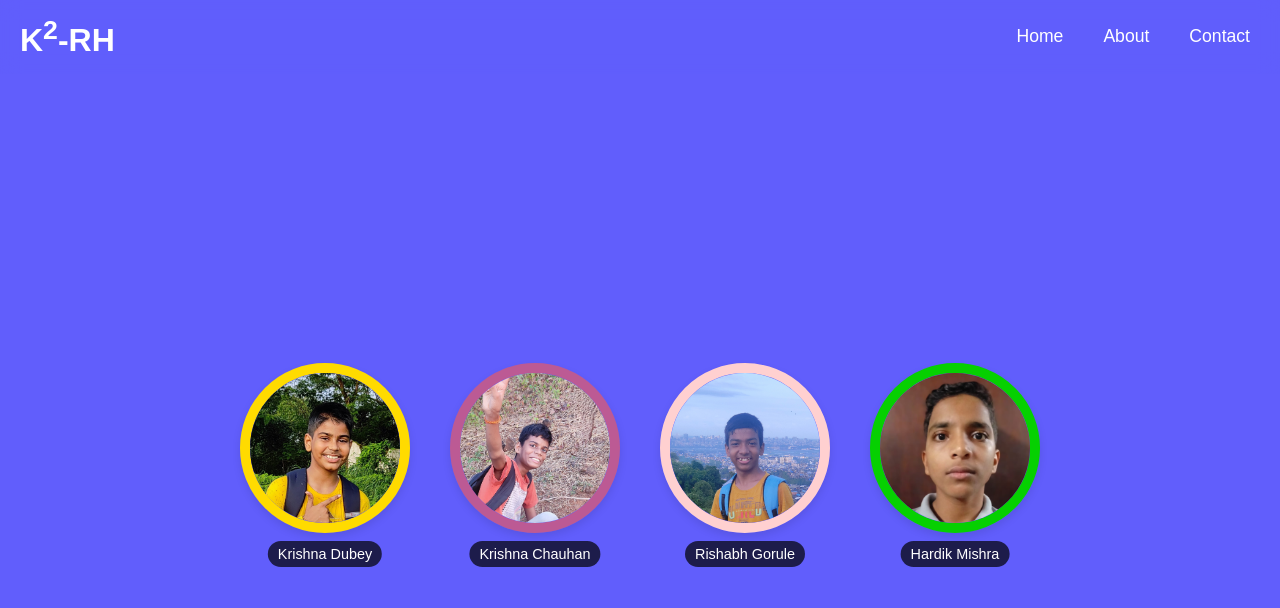
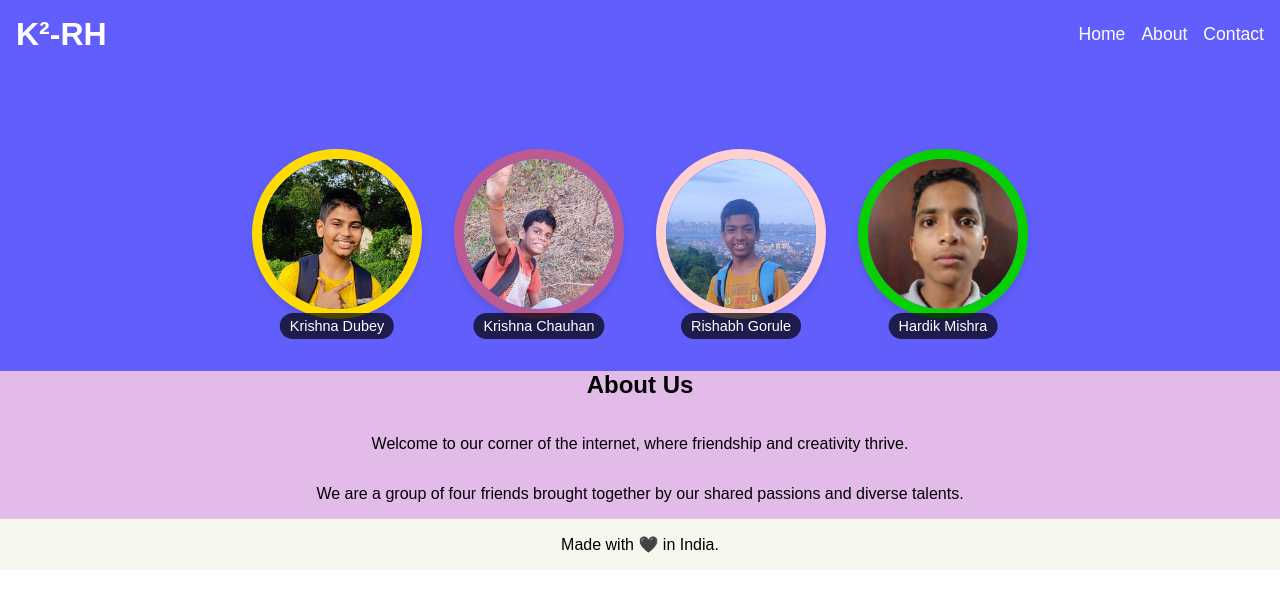
Before and after one commit to ksquare-rh/ksquare-rh, a plain HTML site: page index.html in a window 1280 px wide. Drawn offline with Linux system fonts and the light colour scheme; a web font is replaced by a local one.

Commit message:
Add files via upload

```diff
--- a/index.html
+++ b/index.html
@@ -1,46 +1,55 @@
 <!DOCTYPE html>
 <html lang="en">
-
 <head>
     <meta charset="UTF-8">
     <meta name="viewport" content="width=device-width, initial-scale=1.0">
-    <title>KSquare-RH</title>
+    <title>K²-RH</title>
     <link rel="stylesheet" href="./style.css">
-    <link rel="preconnect" href="https://fonts.googleapis.com">
-    <link rel="preconnect" href="https://fonts.gstatic.com" crossorigin>
     <link href="https://fonts.googleapis.com/css2?family=Baloo+Bhaijaan+2:wght@400..800&display=swap" rel="stylesheet">
 </head>
-
 <body>
-    <header class="header">
-        <div class="logo">
-            <h1 class="heading">K<sup>2</sup>-RH</h1>
-        </div>
-        <nav class="navbar">
-            <a href="#">Home</a>
-            <a href="#">About</a>
-            <a href="#">Contact</a>
+    <header>
+        <h1>K²-RH</h1>
+        <nav>
+            <a href="#home">Home</a>
+            <a href="#about">About</a>
+            <a href="#contact">Contact</a>
         </nav>
     </header>
 
-    <div class="images">
+    <main>
+        <section id="home">
+            <div class="image-row">
             <div class="image-container">
-            <img class="k1" src="/assets/KrishD.jpg" alt="KrishD">
-            <div class="image-caption">Krishna Dubey</div>
+                <img src="./assets/KrishD.jpg" alt="Krishna Dubey">
+                <p>Krishna Dubey</p>
             </div>
             <div class="image-container">
-            <img class="k2" src="/assets/KrishC.jpg" alt="KrishC">
-            <div class="image-caption">Krishna Chauhan</div>
+                <img src="./assets/KrishC.jpg" alt="Krishna Chauhan">
+                <p>Krishna Chauhan</p>
             </div>
             <div class="image-container">
-            <img class="r1" src="/assets/RishG.jpg" alt="RishG">
-            <div class="image-caption">Rishabh Gorule</div>
+                <img src="./assets/RishG.jpg" alt="Rishabh Gorule">
+                <p>Rishabh Gorule</p>
             </div>
             <div class="image-container">
-            <img class="h1" src="/assets/Hardik1.jpg" alt="Hardik1">
-            <div class="image-caption">Hardik Mishra</div>
+                <img src="./assets/Hardik1.jpg" alt="Hardik Mishra">
+                <p>Hardik Mishra</p>
             </div>
             </div>
+        </section>
+
+        <section id="about">
+            <h2>About Us</h2>
+            <p>Welcome to our corner of the internet, where friendship and creativity thrive.</p>
+            <p>We are a group of four friends brought together by our shared passions and diverse talents.</p>
+        </section>
+
+        <section id="contact">
+            <p>Made with 🖤 in India.</p>
+        </section>
+    </main>
+
+    <script src="./script.js"></script>
 </body>
-
 </html>
--- /dev/null
+++ b/script.js
@@ -0,0 +1,9 @@
+document.querySelectorAll('a[href^="#"]').forEach(anchor => {
+    anchor.addEventListener('click', function (e) {
+        e.preventDefault();
+
+        document.querySelector(this.getAttribute('href')).scrollIntoView({
+            behavior: 'smooth'
+        });
+    });
+});
--- a/style.css
+++ b/style.css
@@ -1,76 +1,69 @@
-:root {
-    --primary-color: #615EFC;
-    --text-color: #FFFFFF;
-    --k1-border: #FFDB00;
-    --k2-border: #BC5A94;
-    --r1-border: #FFD0D0;
-    --h1-border: #06D001;
+html {
+    scroll-behavior: smooth;
 }
 
 body {
-    background-color: var(--primary-color);
-    font-family: "Baloo Bhaijaan 2", sans-serif;
-    font-size: 16px;
+    font-family: 'Baloo Bhaijaan 2', sans-serif;
     margin: 0;
     padding: 0;
-    display: flex;
-    flex-direction: column;
-    align-items: center;
-    justify-content: center;
-    min-height: 100vh;
-    color: var(--text-color);
 }
 
-.header {
-    background-color: rgba(97, 94, 252, 0.8);
-    backdrop-filter: blur(10px);
+header {
+    background-color: #615EFC;
+    color: white;
+    padding: 1rem;
     display: flex;
     justify-content: space-between;
     align-items: center;
     width: 100%;
-    padding: 15px;
-    position: fixed;
-    top: 0;
-    z-index: 1000;
+    box-sizing: border-box;
 }
 
-.logo {
-    flex: 1;
-    margin-left: 20px;
-}
-
-.logo .heading {
+header h1 {
     margin: 0;
     font-size: 2rem;
 }
 
-.navbar {
+nav {
     display: flex;
-    gap: 40px;
-    margin-right: 30px;
 }
 
-.navbar a {
-    color: var(--text-color);
+nav a {
+    color: white;
     text-decoration: none;
+    margin-left: 1rem;
     font-size: 1.1rem;
     transition: color 0.3s ease;
 }
 
-.navbar a:hover {
+nav a:hover {
     color: #FFDB00;
 }
 
-.images {
+section {
+    /* min-height: 50vh; */
     display: flex;
+    flex-direction: column;
+    justify-content: center;
+    align-items: center;
+}
+
+#home {
+    background-color: #615EFC;
+    padding: 2rem;
+}
+
+.image-row {
+    display: flex;
+    justify-content: center;
     flex-wrap: wrap;
-    justify-content: center;
-    margin-top: 100px;
+    margin-top: 2rem;
 }
 
 .image-container {
+    text-align: center;
+    margin: 1rem;
     position: relative;
-    margin: 20px;
     transition: transform 0.3s ease;
 }
 
@@ -81,17 +74,19 @@ body {
 .image-container img {
     width: 150px;
     height: 150px;
+    border-radius: 50%;
     object-fit: cover;
-    border-radius: 50%;
     box-shadow: 0 4px 8px rgba(0, 0, 0, 0.1);
 }
 
-.k1 { border: 10px solid var(--k1-border); }
-.k2 { border: 10px solid var(--k2-border); }
-.r1 { border: 10px solid var(--r1-border); }
-.h1 { border: 10px solid var(--h1-border); }
+.image-container:nth-child(1) img { border: 10px solid #FFDB00; }
+.image-container:nth-child(2) img { border: 10px solid #BC5A94; }
+.image-container:nth-child(3) img { border: 10px solid #FFD0D0; }
+.image-container:nth-child(4) img { border: 10px solid #06D001; }
 
-.image-caption {
+.image-container p {
+    color: white;
+    margin-top: 0.5rem;
     position: absolute;
     bottom: -30px;
     left: 50%;
@@ -103,23 +98,53 @@ body {
     white-space: nowrap;
 }
 
+#about {
+    background-color: #E2BBE9;
+    padding: 0rem;
+    text-align: center;
+}
+
+#contact {
+    background-color: #F3F7EC;
+    padding: 0rem;
+    text-align: center;
+}
+
+h2 {
+    margin-top: 0;
+}
+
 @media (max-width: 768px) {
-    .header {
+    header {
         flex-direction: column;
-        padding: 10px;
+        align-items: center;
+        padding: 1rem;
     }
 
-    .navbar {
-        margin-top: 10px;
-        gap: 20px;
+    nav {
+        margin-top: 1rem;
     }
 
-    .images {
-        margin-top: 150px;
+    nav a {
+        margin: 0 0.5rem;
     }
 
     .image-container img {
         width: 120px;
         height: 120px;
     }
+
+    /* For mobile, vertical layout */
+    .image-row {
+        flex-direction: column;
+    }
+
+    /* If you prefer horizontal scrolling on mobile, use this instead:
+    .image-row {
+        flex-direction: row;
+        justify-content: flex-start;
+        overflow-x: auto;
+        width: 100%;
+    }
+    */
 }
```
Lines whose indentation alone changed are shown as unchanged.
